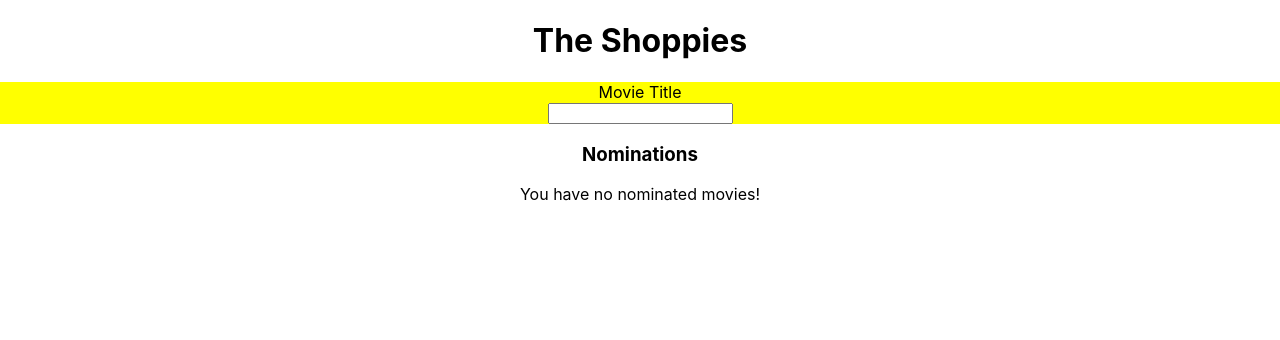
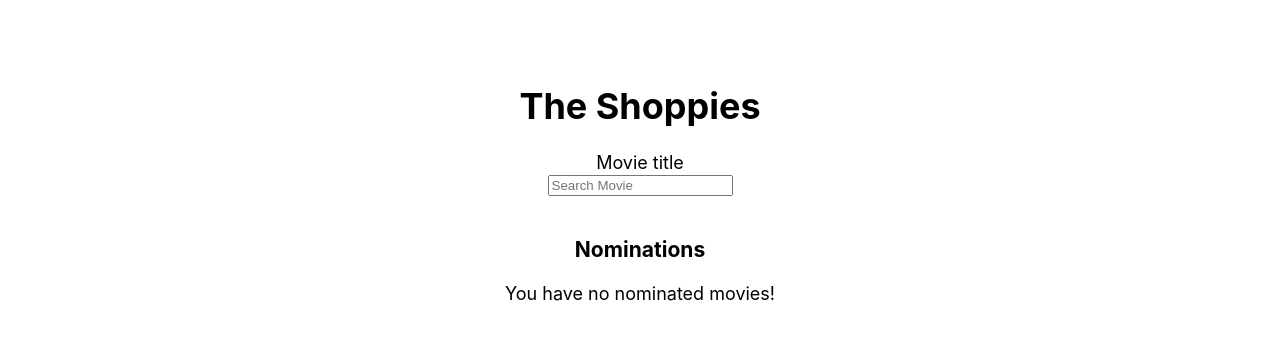
Before and after one commit to Saragurol/Shoppies, a React (Create React App) app: page / in a window 1280 px wide. Shown: the top 340 px of the page. Built offline with nearby package versions, Linux system fonts and the light colour scheme.

Commit message:
style: added flex and padding

```diff
--- a/src/App.css
+++ b/src/App.css
@@ -1,5 +1,11 @@
 .App {
   text-align: center;
+  font-size: calc(10px + 1vmin);
+}
+.content {
+  max-width: 600px;
+  margin: 40px auto;
+  padding: 20px;
 }
 
 .App-logo {
@@ -13,21 +19,6 @@
   }
 }
 
-.App-header {
-  background-color: #282c34;
-  min-height: 100vh;
-  display: flex;
-  flex-direction: column;
-  align-items: center;
-  justify-content: center;
-  font-size: calc(10px + 2vmin);
-  color: white;
-}
-
-.App-link {
-  color: #61dafb;
-}
-
 @keyframes App-logo-spin {
   from {
     transform: rotate(0deg);
@@ -36,3 +27,9 @@
     transform: rotate(360deg);
   }
 }
+.container{
+  display: flex;
+  flex-direction: row;
+  align-items: stretch;
+  justify-content: space-around;
+}
--- a/src/App.js
+++ b/src/App.js
@@ -3,11 +3,7 @@ import {useEffect, useState} from "react";
 import Results from './Results';
 import SearchBar from './SearchBar';
 import Nominations from './Nominations';
-// let [nominatedMovies, setNominatedMovies] = useState([
-  // {title: 'Iron Man', date: 2000, nominated: true, id:1}
-//   {title: 'Spider Man', date: 2017, nominated: true, id:2},
-//   {title: 'Avengers', date: 2018, nominated: true, id:3}
-// ]);
+
 function App() {
   const [movies, setMovies] = useState(null);
   const [inputTitle, setInputTitle] = useState("");
@@ -15,7 +11,6 @@ function App() {
   let [nominatedMovies, setNominatedMovies] = useState([]);
 
   const handleNomination = (imdb) => {
-    console.log('handle nomination')
     let nominatedMovie;
     let duplicate = false;
     if(Array.isArray(movies)){
@@ -37,7 +32,6 @@ function App() {
     setInputTitle(event.target.value);
   }
   const handleSubmit = (event) => {
-    // avoid page refresh
     event.preventDefault();
     setIsPending(true)
     fetch(`http://www.omdbapi.com/?i=tt3896198&apikey=31dfcc07&t=${inputTitle}`)
@@ -52,16 +46,14 @@ function App() {
     const newNominatedMovies = nominatedMovies.filter(movie => movie.imdbID !== imdbID);
     setNominatedMovies(newNominatedMovies);
   }
-  useEffect(()=>{
-    console.log('ran effect')
-    // effect hooks run on each re-render
-  })
+
   return (
     <div className="App">
       <div className="content">
         <h1>The Shoppies</h1>
         <SearchBar handleSearch={handleSearch} handleSubmit={handleSubmit}/>
         { isPending && <div>Loading...</div> }
+        <div className = "container">
         {movies && <Results inputTitle={inputTitle} handleNomination = {handleNomination} movies={movies}/>}
         {nominatedMovies.length > 0 ?
         <Nominations handleRemove={handleRemove} nominatedMovies={nominatedMovies}/>
@@ -71,6 +63,7 @@ function App() {
           <p>You have no nominated movies!</p>
         </div>
         }
+        </div>
       </div>
     </div>
   );
--- a/src/Nominations.js
+++ b/src/Nominations.js
@@ -1,10 +1,9 @@
 import './nominations.css';
-import {useState} from "react";
 
 function Nominations({handleRemove, nominatedMovies}){
     return (
         <div className="nominations">
-            <h2>Nominations</h2>
+            <h3>Nominations</h3>
             {nominatedMovies.length === 5 ? <h3>Congrats, you have 5 movie nominations!</h3> : console.log("less than 5 nominations")}
             {nominatedMovies.map((movie) => (
                 <div className="nominatedmovie" key={movie.imdbID}>
--- a/src/Results.js
+++ b/src/Results.js
@@ -1,27 +1,28 @@
-import {useState} from "react";
+import './results.css'
 
 function Results({movies, handleNomination, inputTitle}) {
+    console.log(movies)
     if(movies.Response === "False"){
         return (
             <div>
-                <h2>Results for "{inputTitle}"</h2>
+                <h3>Results for "{inputTitle}"</h3>
                 <p>Movie not found!</p>
             </div>
         )
     } else
     return (
         <div className="results" >
-            <h2>Results for "{inputTitle}"</h2>
+            <h3>Results for "{inputTitle}"</h3>
             { Array.isArray(movies) ?
             movies.map((movie) => (
                 <div className="movieDetails" key={movie.imdbID}>
                     <li>{movie.Title} ({movie.Year})</li>
-                    <button onClick={() => handleNomination(movie.imdbID)}>Nominate</button>
+                    <button className="nominatebutton" onClick={() => handleNomination(movie.imdbID)}>Nominate</button>
                 </div>
             ))
             :
             <div>
-                <li>{movies.Title} ({movies.Year}) <button onClick={() => handleNomination(movies.imdbID)}>Nominate</button></li>
+                <li>{movies.Title} ({movies.Year}) <button className="nominatebutton" onClick={() => handleNomination(movies.imdbID)}>Nominate</button></li>
             </div>
             }
         </div>
--- a/src/SearchBar.js
+++ b/src/SearchBar.js
@@ -3,9 +3,9 @@ import "./searchbar.css";
 function SearchBar({handleSearch, handleSubmit}){
     return (
         <div className="searchbar">
-            <label htmlFor="title">Movie Title</label>
+            <label htmlFor="title">Movie title</label>
             <form onSubmit={handleSubmit}>
-                <input type="text" onChange={handleSearch}/>
+                <input placeholder= "Search Movie" type="text" onChange={handleSearch}/>
             </form>
 
         </div>
--- a/src/nominations.css
+++ b/src/nominations.css
@@ -1,11 +1,7 @@
-.nominatedmovie{
+.removebutton{
     padding: 10px 16px;
     margin: 20px 0;
 }
 .removebutton:hover{
     box-shadow: 1px 3px 5px rgba(0,0,0,0.1)
 }
-.removebutton{
-    /* padding: 10px 16px; */
-    /* margin: 20px 0; */
-}
--- /dev/null
+++ b/src/results.css
@@ -0,0 +1,6 @@
+.nominatebutton{
+    box-shadow: 1px 3px 5px rgba(0,0,0,0.1)
+}
+.nominatebutton:focus{
+    background: #ccc;
+}
--- a/src/searchbar.css
+++ b/src/searchbar.css
@@ -1,3 +1,3 @@
 .searchbar{
-    background-color: yellow;
+    padding-bottom: 20px;
 }
```
Also changed, not shown: src/moviesList.js (deleted, +0 -13 lines), src/index.css (line endings or trailing spaces), 1 other file (tests, documents, lock files or other folders).
